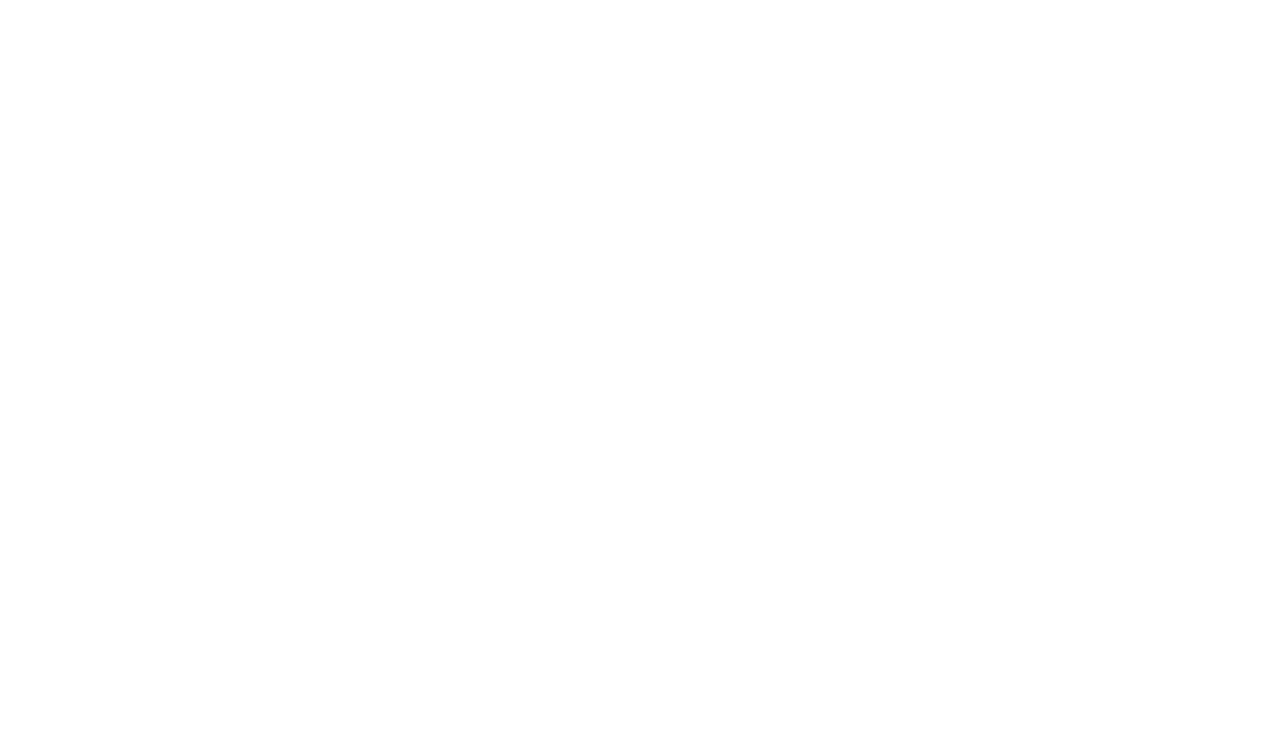
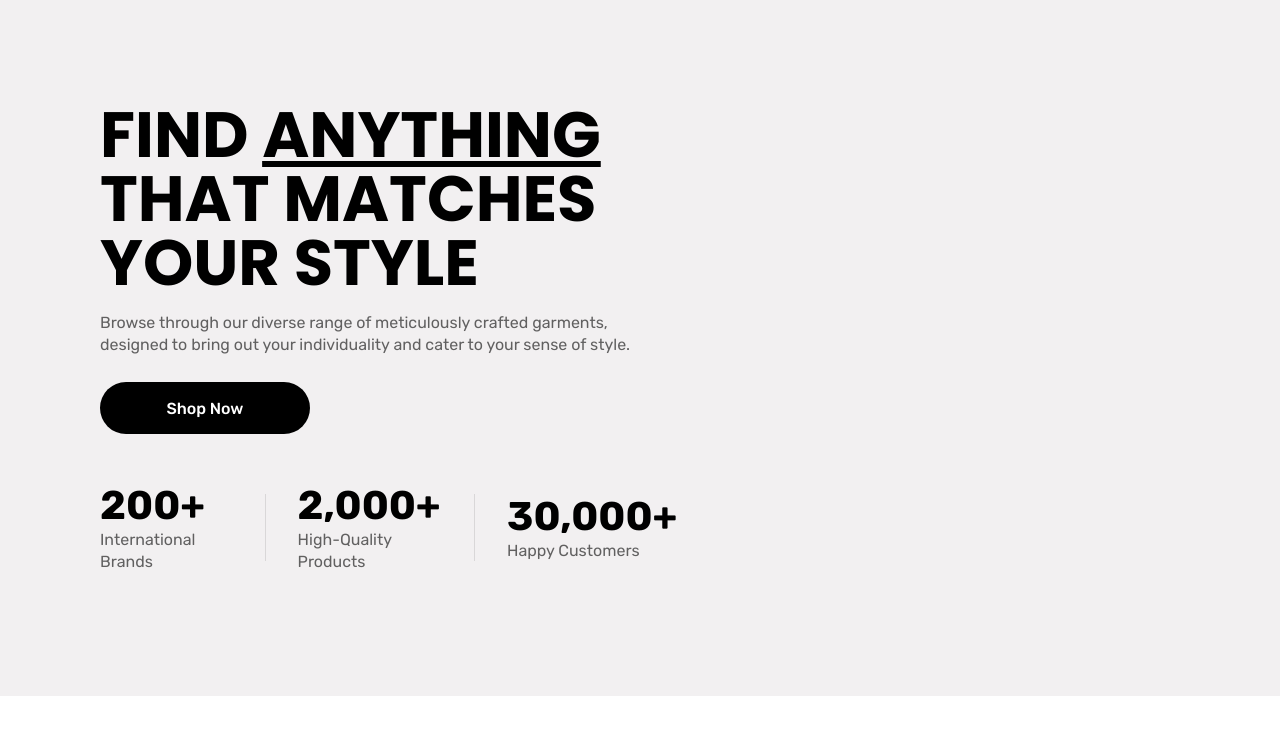
Before and after one commit to amelur/shop-co-team-3, a website built with Vite: page index.html in a window 1280 px wide. Built offline with nearby package versions, Linux system fonts and the light colour scheme; files whose address does not match are found by name.

Commit message:
fix hero section

```diff
--- a/index.html
+++ b/index.html
@@ -19,5 +19,7 @@
     <link rel="stylesheet" href="src/styles/main.css" />
     <title>Shop-co</title>
   </head>
-  <body></body>
+  <body>
+    <script type="module" src="./src/main.ts"></script>
+  </body>
 </html>
--- a/src/main.ts
+++ b/src/main.ts
@@ -0,0 +1,11 @@
+import { renderHero } from './components/hero/hero';
+
+document.addEventListener('DOMContentLoaded', () => {
+  renderPage();
+});
+
+function renderPage(): void {
+  const body = document.body;
+  body.innerHTML = '';
+  body.appendChild(renderHero());
+}
```
Also changed, not shown: src/components/hero/hero.ts (+0 -12 lines).
